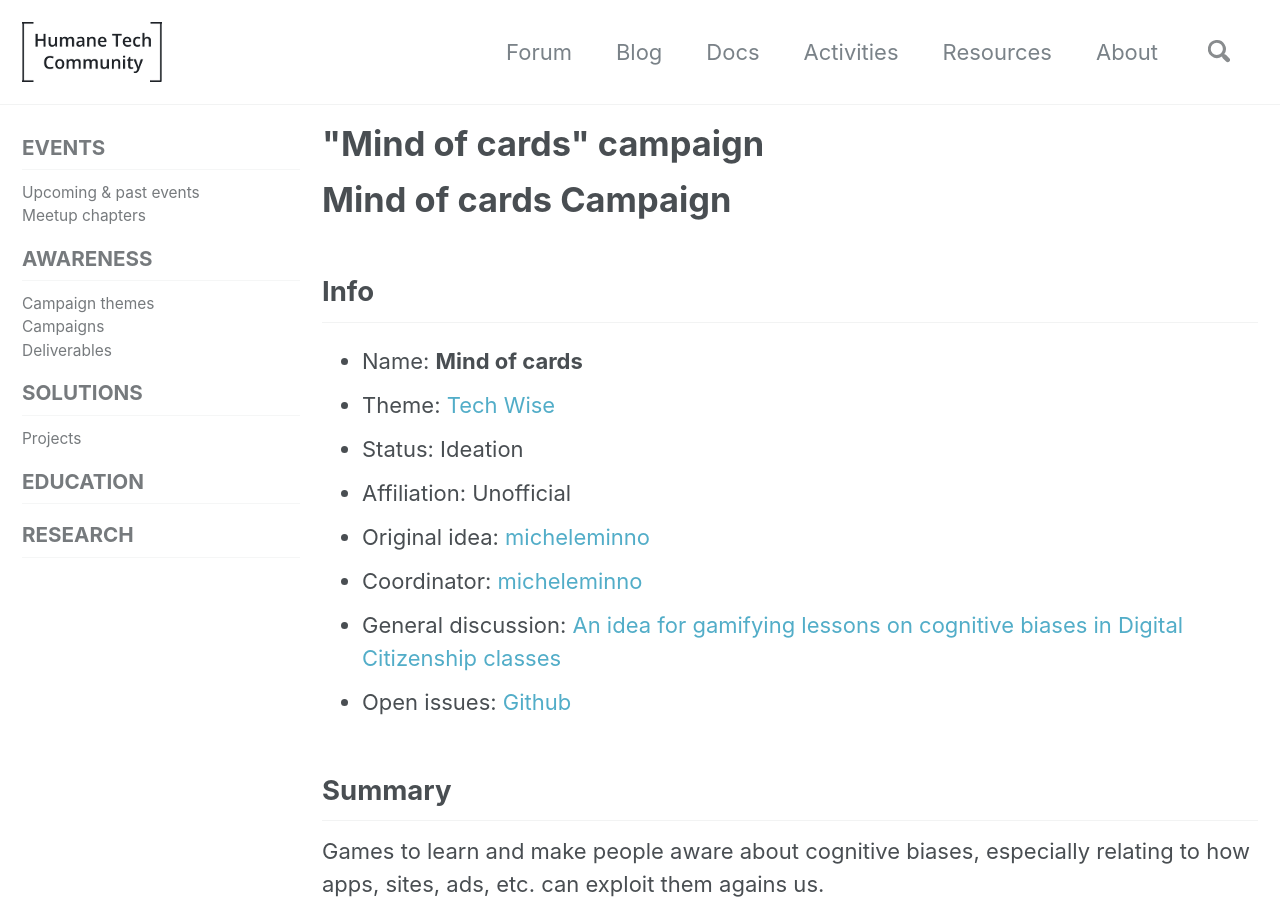
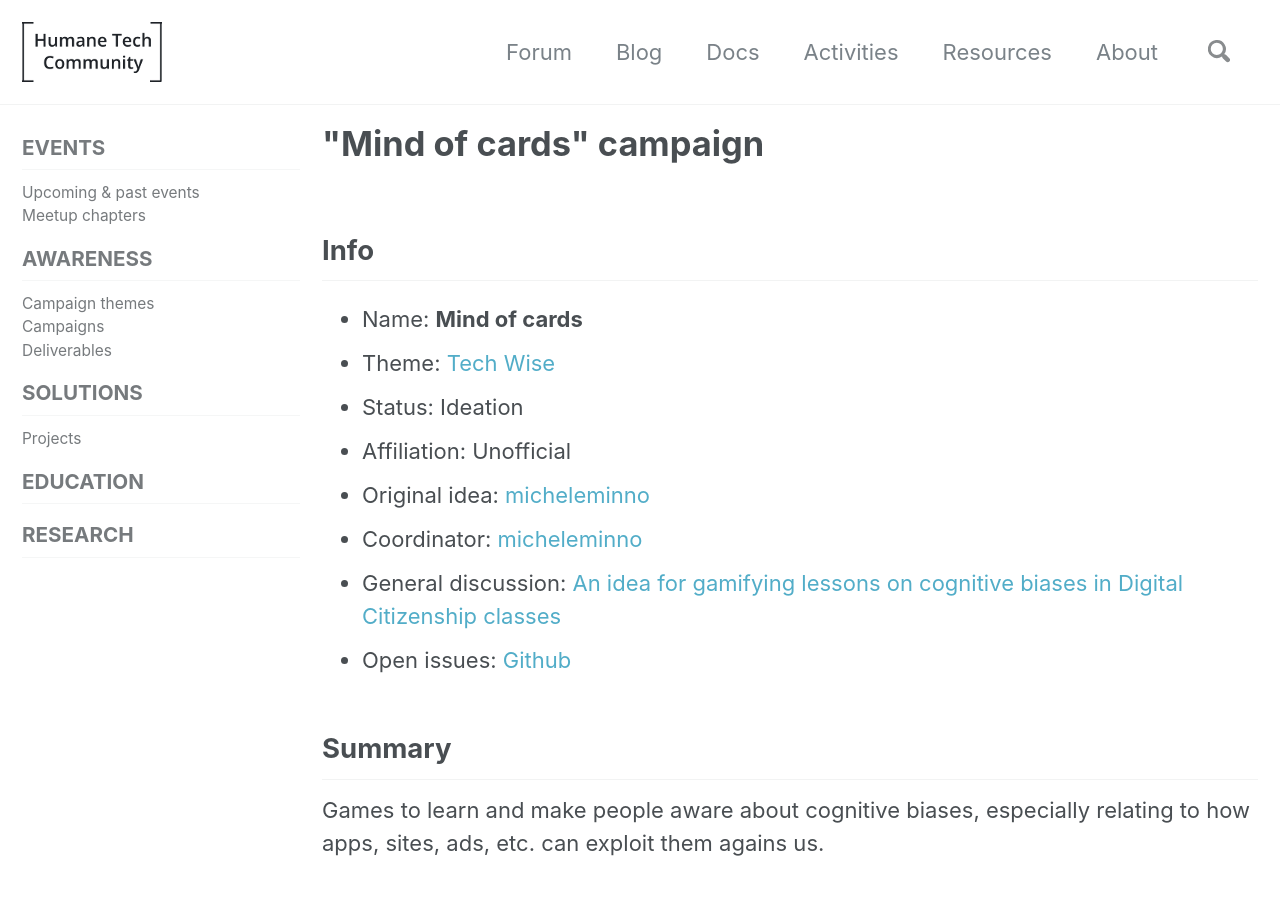
Before and after one commit to humanetech-community/community-hub, a Jekyll site: the page built from _activities/01-awareness-program/02-campaigns/10-campaign-mind-of-cards.md, in a window 1280 px wide and 900 px high. Built offline with Jekyll 4.4.1, drawn with Linux system fonts in a browser that asks for light colours; cached includes are drawn as plain includes; nearby versions of some CDN libraries.

Commit message:
Mind of cards campaign updated - #74

```diff
--- a/_activities/01-awareness-program/02-campaigns/10-campaign-mind-of-cards.md
+++ b/_activities/01-awareness-program/02-campaigns/10-campaign-mind-of-cards.md
@@ -21,7 +21,6 @@ custom_pagination:
           should be copied to the Campaign README.md after your feedback is incorporated.
 -->
 
-# Mind of cards Campaign
 
 <!-- Please fill in the information below each header according to the instructions.
 
```
